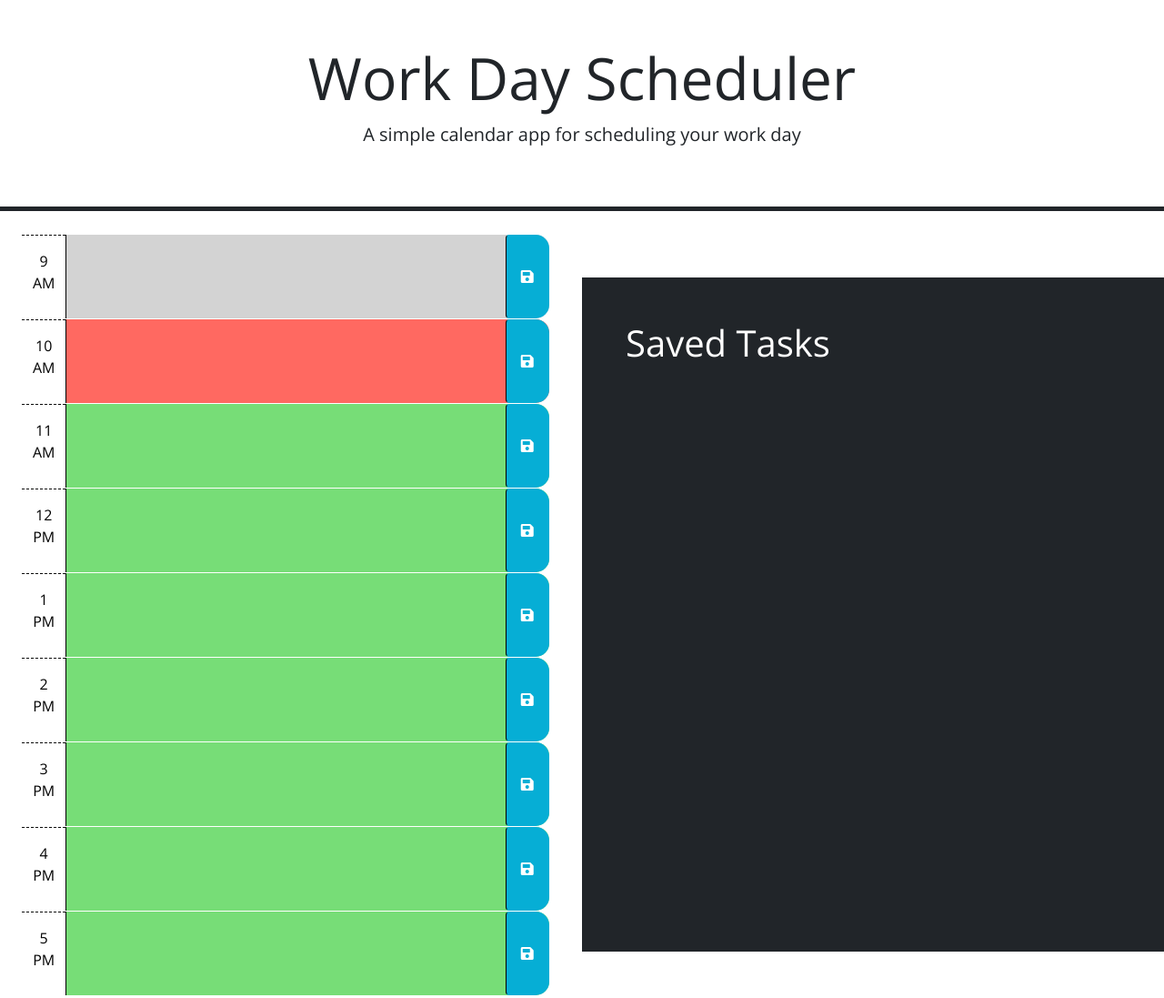
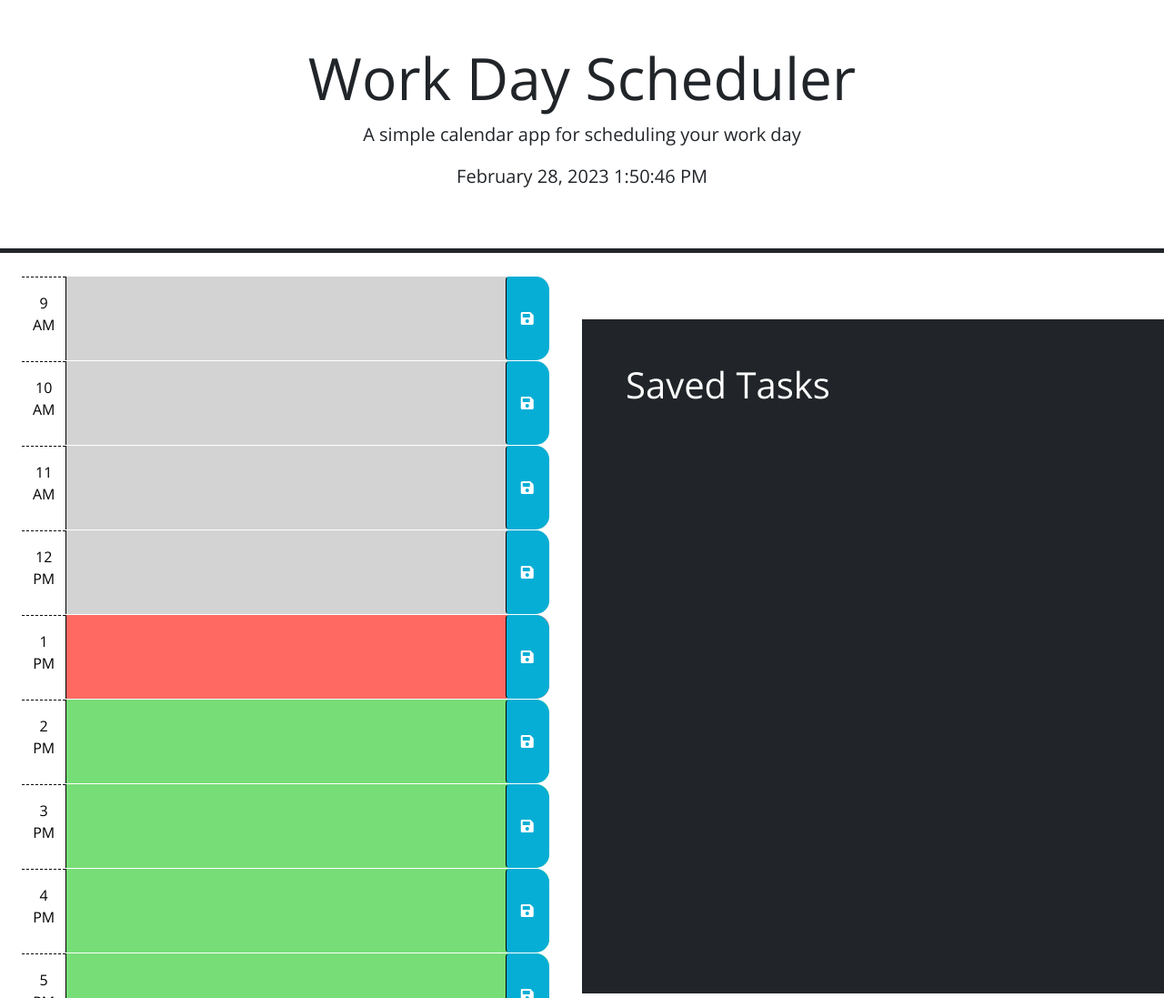
Before and after one commit to evohat3/work-day-scheduler, a plain HTML site: page index.html in a window 1280 px wide. Shown: the top 1097 px of the page at 91% size. Drawn offline with nearby package versions, Linux system fonts and the light colour scheme; files that its build step writes are made by us from their sources; the site is published under a folder, as on GitHub Pages, so addresses that start at the root find nothing.

Commit message:
update index

```diff
--- a/index.html
+++ b/index.html
@@ -18,7 +18,7 @@
       href="https://fonts.googleapis.com/css?family=Open+Sans&display=swap"
       rel="stylesheet"
     />
-    <link rel="stylesheet" href="./assets/style.css" />
+    <link rel="stylesheet" href="style.css" />
     <title>Work Day Scheduler</title>
   </head>
 
@@ -121,12 +121,13 @@
 </aside>
 
 </div>
-    <script src="https://code.jquery.com/jquery-3.6.0.min.js"></script>
+<script src="https://code.jquery.com/jquery-3.4.1.min.js"></script>
 <script
   src="https://cdn.jsdelivr.net/npm/dayjs@1.11.3/dayjs.min.js"
   integrity="sha256-iu/zLUB+QgISXBLCW/mcDi/rnf4m4uEDO0wauy76x7U="
   crossorigin="anonymous"
 ></script>
-    <script src="/assets/script.js"></script>
+
+<script src="./assets/script.js"></script>
 </body>
 </html>
```
Lines whose indentation alone changed are shown as unchanged.
